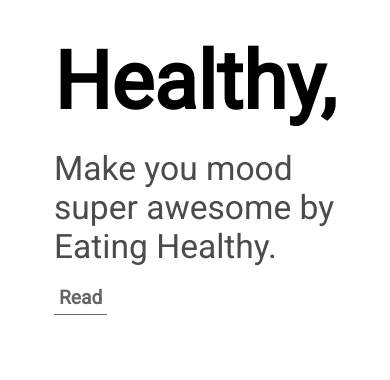
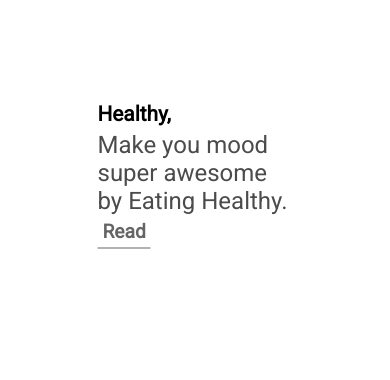
Before and after one commit to naviny058/front-end-learning, a plain HTML site: page 8_landing_page/index.html in a window 390 px wide. Shown: the part 39-419 px from the top of the page. Drawn offline with nearby package versions, Linux system fonts and the light colour scheme; grey boxes are pictures that could not be loaded.

Commit message:
Update style.css

```diff
--- a/8_landing_page/style.css
+++ b/8_landing_page/style.css
@@ -134,6 +134,17 @@ nav {
 
     }
 
+    .content h1 {
+        font-size: 1.3rem;
+    }
+
+    .content p {
+        font-size: 1.5rem;
+        margin: 5px 0;
+        -webkit-line-clamp: 2;
+        line-clamp: 2;
+        -webkit-box-orient: vertical;
+    }
     .right {
         width: 100%;
     }
```
